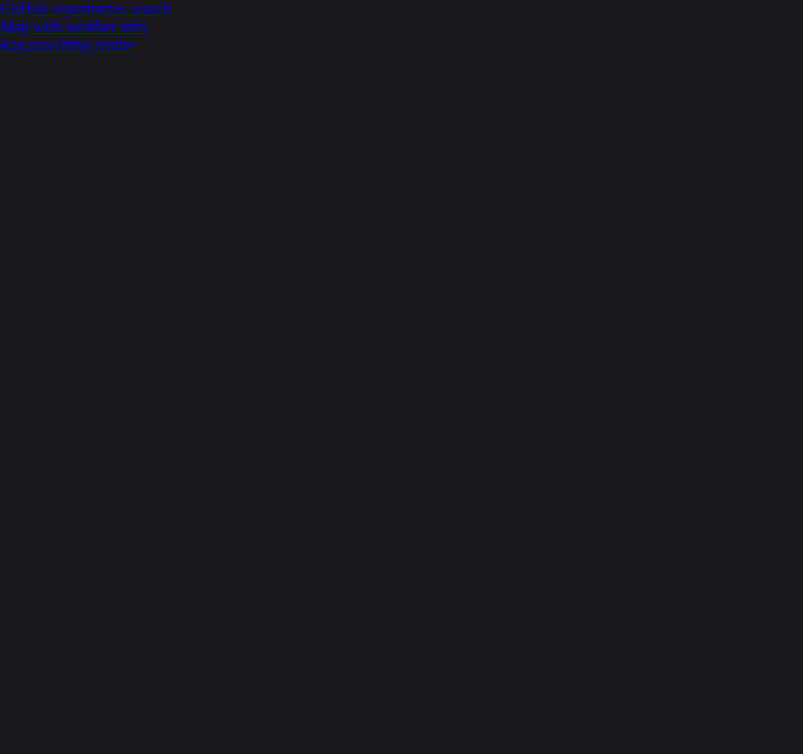
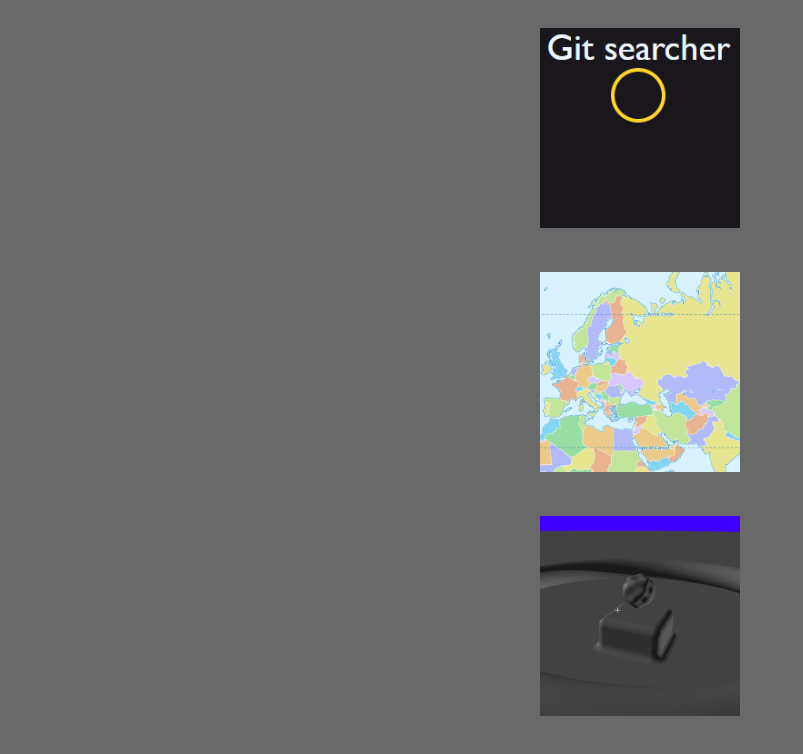
Before and after one commit to Tim2303/tim2303.github.io, a plain HTML site: page index.html in a window 1280 px wide. Shown: the whole page, without its empty margins (0-803 px from the left). Drawn offline with Linux system fonts and the light colour scheme; files that its build step writes are made by us from their sources.

Commit message:
Auto commit. Some changes.

```diff
--- a/index.html
+++ b/index.html
@@ -2,8 +2,15 @@
 <head>
   <meta charset="utf-8" />
   <link rel="stylesheet" href="styles.css" />
-  <a href="./GitSearch/">GitHub repositories search</a>
-  <a href="./MapNavigator/">Map with weather info</a>
-  <a href="./RayMarching/">Ray marching render</a>
 </head>
-<body></body>
+<body>
+  <a href="./GitSearch/"
+    ><img src="!Logos/Git.png" width="200" height="200"
+  /></a>
+  <a href="./MapNavigator/"
+    ><img src="!Logos/Map.png" width="200" height="200"
+  /></a>
+  <a href="./RayMarching/"
+    ><img src="!Logos/Rnd.png" width="200" height="200"
+  /></a>
+</body>
--- /dev/null
+++ b/styles.css
@@ -0,0 +1,18 @@
+html,
+body {
+  align-items: center;
+  align-content: center;
+  justify-content: center;
+  background-color: dimgray;
+  flex-direction: column;
+  display: flex;
+}
+
+a {
+  margin: 10%;
+}
+
+a:hover img {
+  opacity: 0.5;
+  transform: scale(1.2);
+}
```
Also changed, not shown: !Logos/Git.png (added), !Logos/Map.png (added), !Logos/Rnd.png (added).
